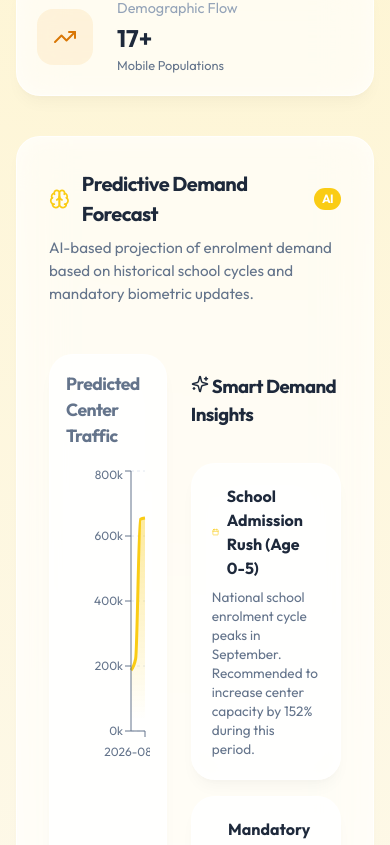
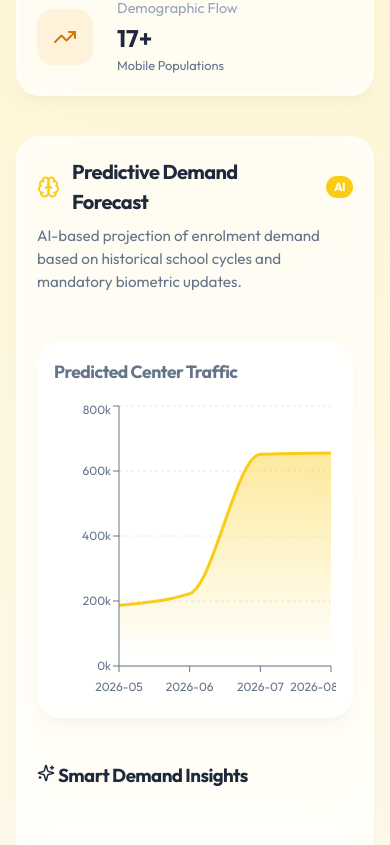
Before and after one commit to VRaghav1806/UIDAI-Data-Hackathon, a React (Vite) app in the folder dashboard/: page / in a window 390 px wide. Shown: the part 710-1555 px from the top of the page. Built offline with nearby package versions, Linux system fonts and the light colour scheme.

Commit message:
Finalize mobile responsiveness for AI Prediction section

```diff
--- a/dashboard/src/App.css
+++ b/dashboard/src/App.css
@@ -740,7 +740,8 @@ input:checked+.slider:before {
 
     .charts-grid,
     .charts-grid-interactive,
-    .side-by-side {
+    .side-by-side,
+    .prediction-grid {
         grid-template-columns: 1fr;
     }
 
@@ -835,6 +836,15 @@ input:checked+.slider:before {
         width: 100%;
         text-align: right;
     }
+
+    .prediction-section {
+        padding: 1.25rem;
+    }
+
+    .prediction-chart-card {
+        padding: 1rem;
+        min-height: 350px;
+    }
 }
 
 @media (max-width: 480px) {
```
